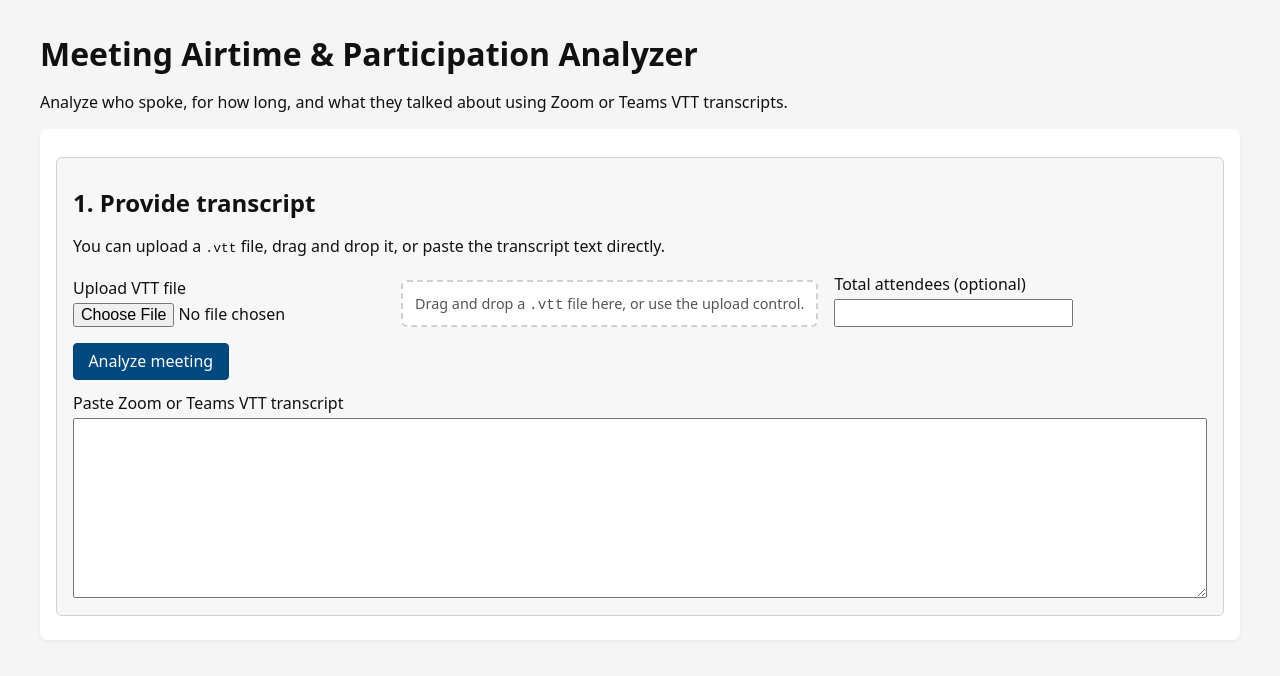
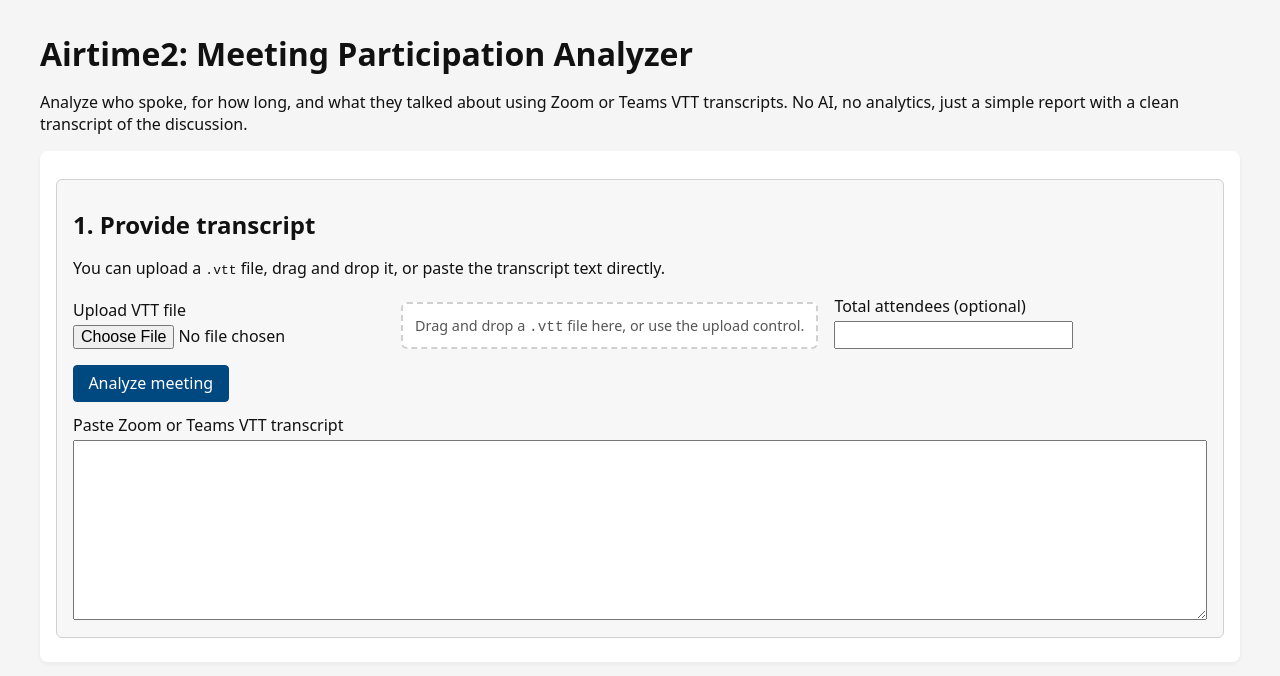
Before and after one commit to mgifford/airtime2, a plain HTML site: page index.html in a window 1280 px wide. Drawn offline with Linux system fonts and the light colour scheme.

Commit message:
Update index.html title and text changes

```diff
--- a/index.html
+++ b/index.html
@@ -2,7 +2,7 @@
 <html lang="en">
 <head>
   <meta charset="utf-8">
-  <title>Meeting Airtime & Participation Analyzer</title>
+  <title>Airtime2: Meeting Participation Analyzer</title>
   <meta name="viewport" content="width=device-width, initial-scale=1">
   <style>
     :root {
@@ -483,9 +483,9 @@
 <body>
   <header>
     <div class="container">
-      <h1>Meeting Airtime &amp; Participation Analyzer</h1>
+      <h1>Airtime2: Meeting Participation Analyzer</h1>
       <p id="app-description">
-        Analyze who spoke, for how long, and what they talked about using Zoom or Teams VTT transcripts.
+        Analyze who spoke, for how long, and what they talked about using Zoom or Teams VTT transcripts. No AI, no analytics, just a simple report with a clean transcript of the discussion.
       </p>
     </div>
   </header>
```
